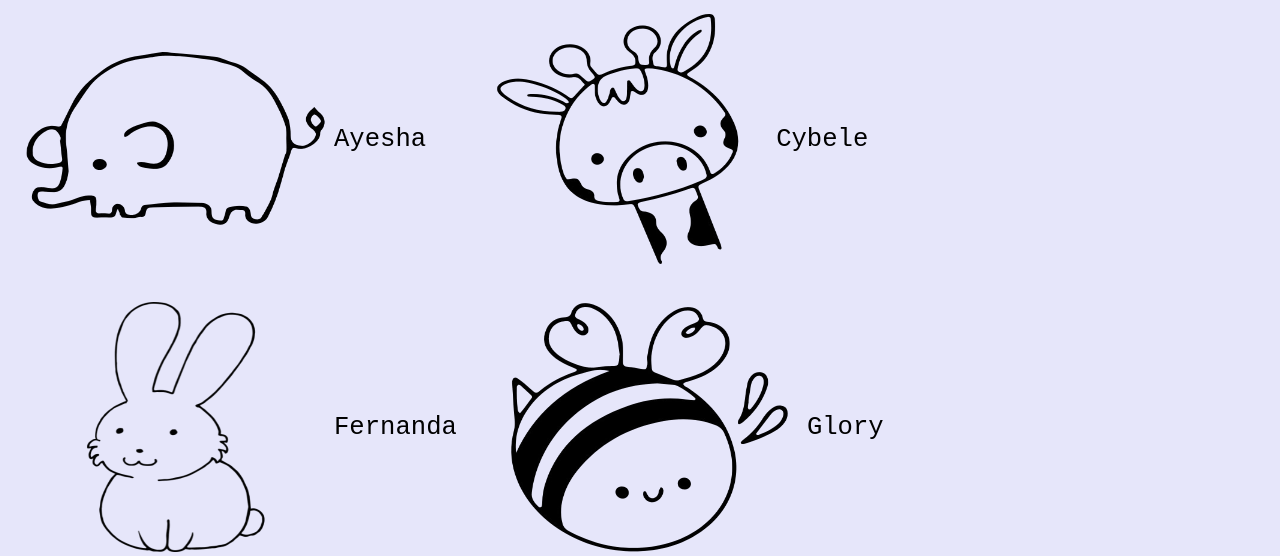
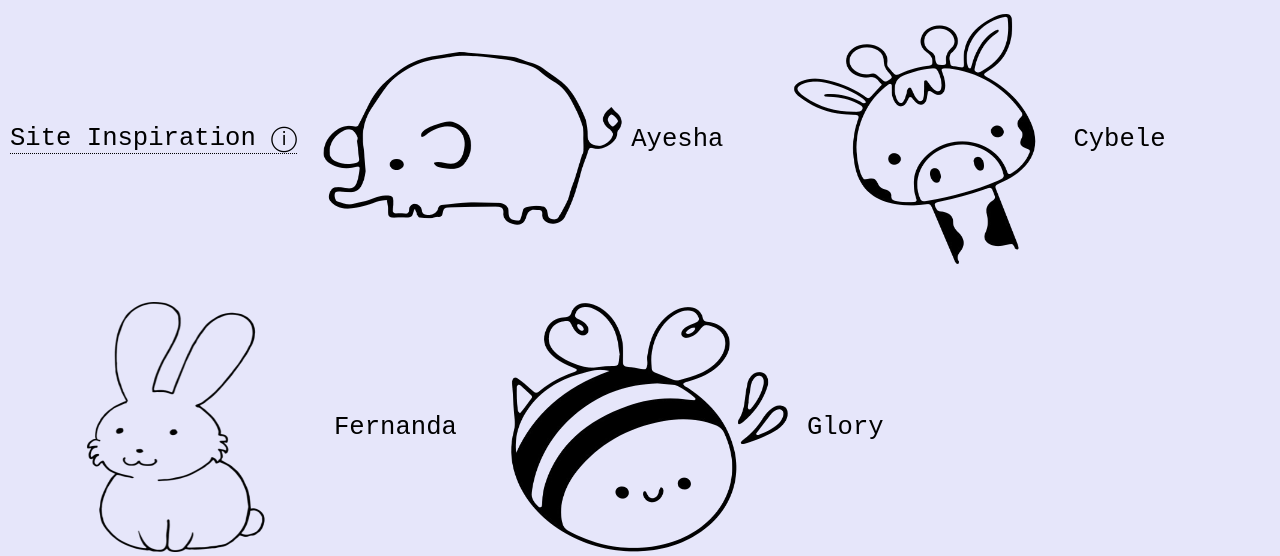
Before and after one commit to ACameroSmith/ACameroSmith.github.io, a PHP site: page /CSC209/ in a window 1280 px wide. Shown: the top 556 px of the page. Run offline with PHP 8.4, Linux system fonts and the light colour scheme.

Commit message:
Updated webpage with information and new custom cursors

```diff
--- a/CSC209/Weeks/Week1/Part2/weblink.txt
+++ /dev/null
@@ -1,2 +0,0 @@
-Main repository page: "ACameroSmith.github.io"
-Week1 page: "acamerosmith.github.io/CSC209/Weeks/Week1/Part1/"
--- a/CSC209/Weeks/Week2/empty.txt
+++ /dev/null
@@ -1 +0,0 @@
-""
--- /dev/null
+++ b/CSC209/css/cursor.css
@@ -0,0 +1,8 @@
+/*To change default cursor style*/
+body {
+  cursor: url(../Images/cursors/cursor1.png), auto;
+}
+
+a:hover, button:hover {
+  cursor: url(../Images/cursors/cursor2.png), auto;
+}
--- a/CSC209/css/navBar.css
+++ b/CSC209/css/navBar.css
@@ -1,7 +1,8 @@
-/*Based on :
-https://www.w3schools.com/css/css_navbar_horizontal.asp*/
 ul {
   list-style-type: none;
+}
+
+#student-nav {
   display: flex;
   flex-wrap: wrap;
   justify-content: flex-start;
@@ -11,7 +12,7 @@ ul {
   background-color: transparent;
 }
 
-li {
+#student-nav li {
   display: flex;
   align-items: center;
   max-width: 50%;
@@ -19,15 +20,19 @@ li {
   font-size:2vw;
 }
 
-li a {
+#student-nav li a {
   display: flex;
   align-items: center;
   text-decoration: none;
-  color: black;
+  color: white;
   padding: 14px 16px;
 }
 
-li a:hover {
+#student-nav li.student a {
+  color: black;
+}
+
+#student-nav li a:hover {
   background-color: #555;
   border-radius: 12px;
   color: white;
--- /dev/null
+++ b/CSC209/css/tooltip.css
@@ -0,0 +1,25 @@
+/*Tooltip settings*/
+.tooltip {
+  position: relative;
+  display: inline-block;
+  border-bottom: 1px dotted black;
+}
+
+.tooltip .tooltiptext {
+  display: none;
+  /*width: 120px;*/
+  background: black;
+  color: white;
+  border-radius: 6px;
+  padding: 5px 0;
+
+  /* Position the tooltip */
+  position: absolute;
+  z-index: 1;
+  top: -5px;
+  left: 105%;
+}
+
+.tooltip.show .tooltiptext {
+  display: block;
+}
--- a/CSC209/index.html
+++ b/CSC209/index.html
@@ -5,22 +5,36 @@
   <link rel="icon" type="image/x-icon" href="Images/favicon.ico">
   <link rel="stylesheet" href="css/style.css">
   <link rel="stylesheet" href="css/navBar.css">
+  <link rel="stylesheet" href="css/cursor.css">
+  <link rel="stylesheet" href="css/tooltip.css">
 </head>
 <body>
 
-
   <ul id="student-nav"></ul>
-  <!-- <div id="background"></div> -->
 
 
   <script src="js/studentsInfo.js"></script>
   <script src="js/createLinks.js"></script>
+  <script src="js/listeners.js"></script>
   <script>
     const LINK_TEMPLATE =
-      "<li><a href='LINK'>\
+      "<li class='student'><a href='LINK'>\
         <img class='student-icon' src='Images/DarkIcons/ICON.png' data-hover=='Images/LightIcons/ICON.png' />\
         NAME\
       </a></li>";
+    const RESOURCES_TEMPLATE =
+      "<li><div class='tooltip'>Site Inspiration &#9432;\
+          <ul class='tooltiptext'>\
+            <li><a href='https://www.canva.com/'>Images Source</a></li>\
+            <li><a href='https://www.w3schools.com/css/css_navbar_horizontal.asp'>Button Organization (Horizontal Navbar)</a></li>\
+            <li><a href='https://www.w3schools.com/jsref/dom_obj_event.asp'>Hover (HTML Events)</a></li>\
+            <li><a href='https://www.w3schools.com/cssref/pr_class_cursor.php'>Custom Cursor (Cursor Url Example)</a></li>\
+            <li><a href='https://www.w3schools.com/css/css_tooltip.asp'>Inspiration Button (Tooltip)</a></li>\
+            <li><a href='https://www.w3schools.com/charsets/ref_utf_enclosed_alpha.asp'>&#9432 (Unicode Symbols)</a></li>\
+          </ul>\
+      </div></li>";
+
+
     const LINKS_DIV = document.getElementById("student-nav");
     createStudentLinks(LINKS_DIV, STUDENT_SITES);
     setListeners(LINKS_DIV);
--- a/CSC209/js/createLinks.js
+++ b/CSC209/js/createLinks.js
@@ -1,5 +1,5 @@
 function createStudentLinks(parentDiv, students) {
-  let str = "";
+  let str = RESOURCES_TEMPLATE;
   let i = 20;
   for (student in students) {
     str += LINK_TEMPLATE.replace("LINK", students[student]).replace("NAME", student).replaceAll("ICON", i);
@@ -7,14 +7,3 @@ function createStudentLinks(parentDiv, students) {
   }
   parentDiv.innerHTML = str;
 }
-function setListeners(parentDiv) {
-  let icons = parentDiv.querySelectorAll(".student-icon");
-  icons.forEach(icon=> {
-    icon.parentNode.addEventListener("mouseover", () => {
-      icon.src = icon.src.replace("Dark", "Light");
-    });
-    icon.parentNode.addEventListener("mouseout", () => {
-      icon.src = icon.src.replace("Light", "Dark");
-    });
-  });
-}
--- /dev/null
+++ b/CSC209/js/listeners.js
@@ -0,0 +1,28 @@
+function setListeners(parentDiv) {
+  setIconListeners(parentDiv);
+  setResourceListeners();
+}
+
+function setIconListeners(parentDiv) {
+  let icons = parentDiv.querySelectorAll(".student-icon");
+  icons.forEach(icon=> {
+    icon.parentNode.addEventListener("mouseover", () => {
+      icon.src = icon.src.replace("Dark", "Light");
+    });
+    icon.parentNode.addEventListener("mouseout", () => {
+      icon.src = icon.src.replace("Light", "Dark");
+    });
+  });
+}
+
+function setResourceListeners() {
+  document.addEventListener("click", function(e) {
+    const tooltip = e.target.closest(".tooltip");
+    document.querySelectorAll(".tooltip").forEach(t => {
+      if (t !== tooltip) t.classList.remove("show");
+    });
+    if (tooltip) {
+      tooltip.classList.toggle("show");
+    }
+  });
+}
```
Also changed, not shown: CSC209/Weeks/Week1/Part1/index.html (deleted, +0 -12 lines), CSC209/Hwks/Hw1/empty.txt (deleted), CSC209/Hwks/Hw2/empty.txt (deleted), CSC209/Images/cursors/cursor1.png (added), CSC209/Images/cursors/cursor2.png (added), CSC209/Images/favicon.png (deleted).
